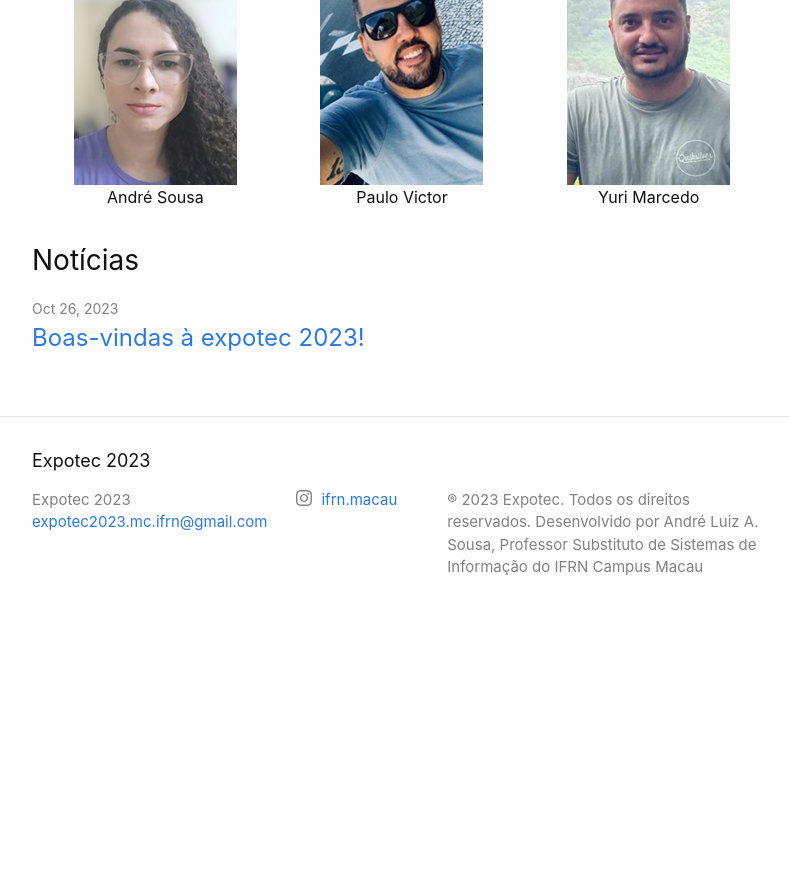
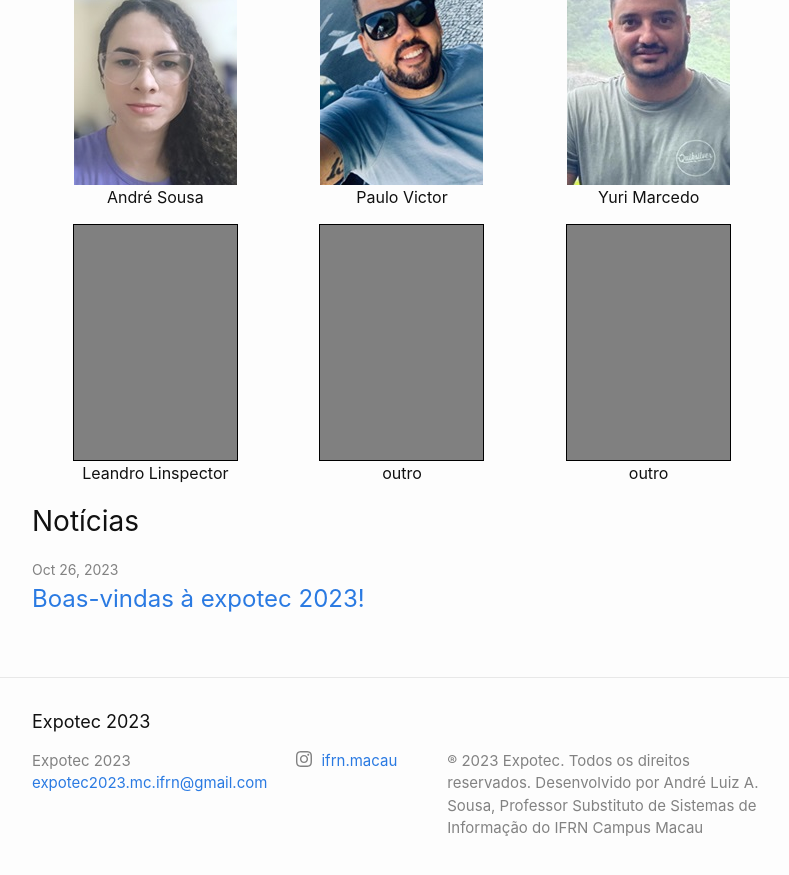
Before and after one commit to ifrn-macau/expotec2023, a Jekyll site: the page built from index.markdown, in a window 1280 px wide and 900 px high, scrolled down 2045 px. Shown: the top 875 px of the window, without its empty margins (238-1027 px from the left). Built offline with Jekyll 4.4.1, drawn with Linux system fonts in a browser that asks for light colours; before the commit the page ends 2684 px from its top, so only the background shows below that.

Commit message:
Atualização do config

```diff
--- a/index.markdown
+++ b/index.markdown
@@ -18,6 +18,7 @@ layout: home
 .org-row{
     display:flex;
     justify-content:space-around;
+
 
 }
 .org-col{
@@ -97,19 +98,23 @@ Lembre-se de substituir "[Inserir Data]", "[Inserir Local]" e "[inserir link do
 </div>
 
 </div>
+
+
 <div class="org-row">
 <div class="org-col">
-<p></p>
+<div style="width:163px; height:235px; background-color:gray; border:1px solid black"> </div>
+<p>Leandro Linspector</p>
 </div>
 <div class="org-col">
-<p></p>
+<div style="width:163px; height:235px; background-color:gray; border:1px solid black"> </div>
+<p>outro</p>
 </div>
+
 <div class="org-col">
-<p></p>
+<div style="width:163px; height:235px; background-color:gray; border:1px solid black"> </div>
+<p>outro</p>
 </div>
 
 </div>
 
-
-
 </div>
```
